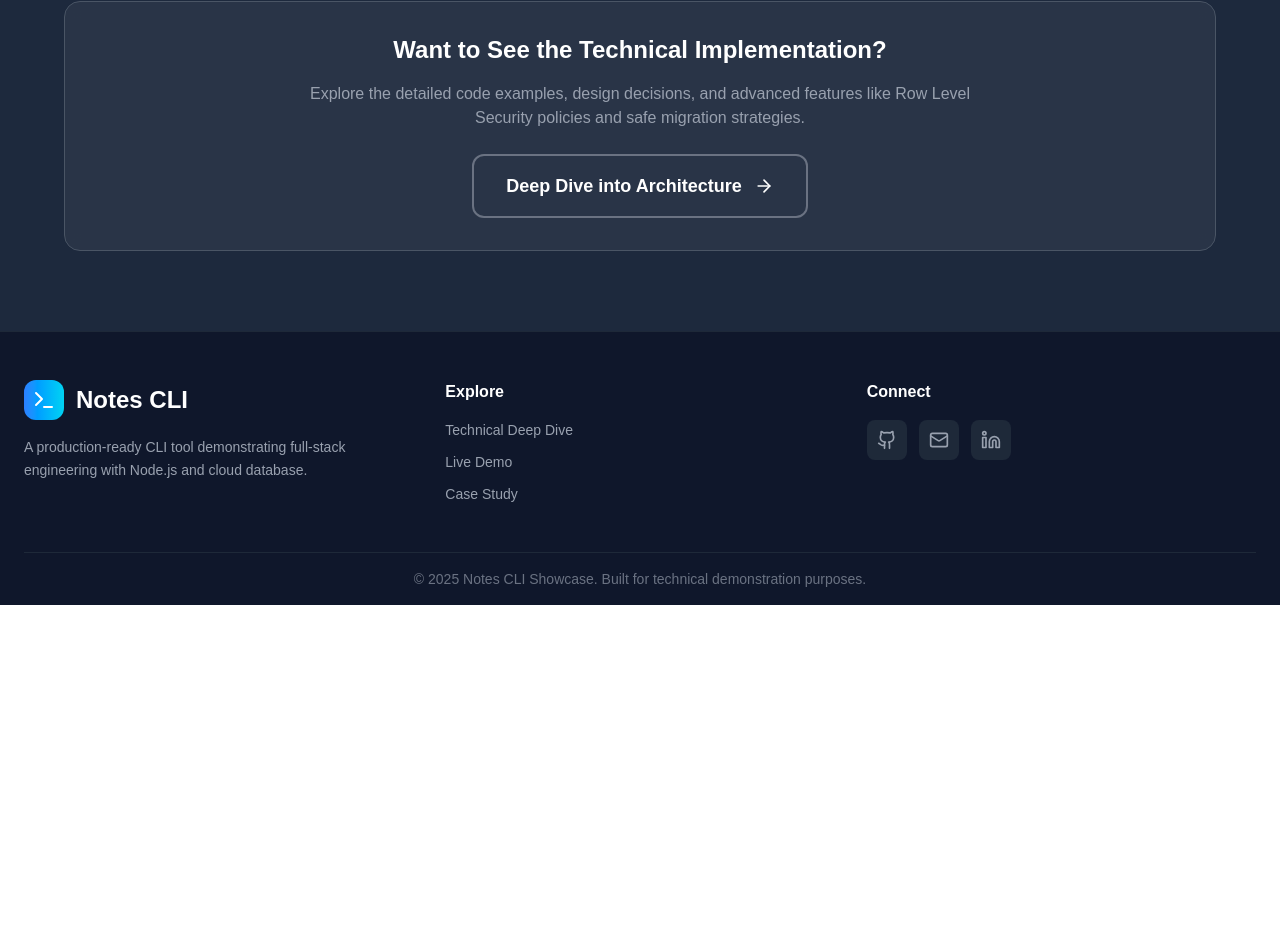
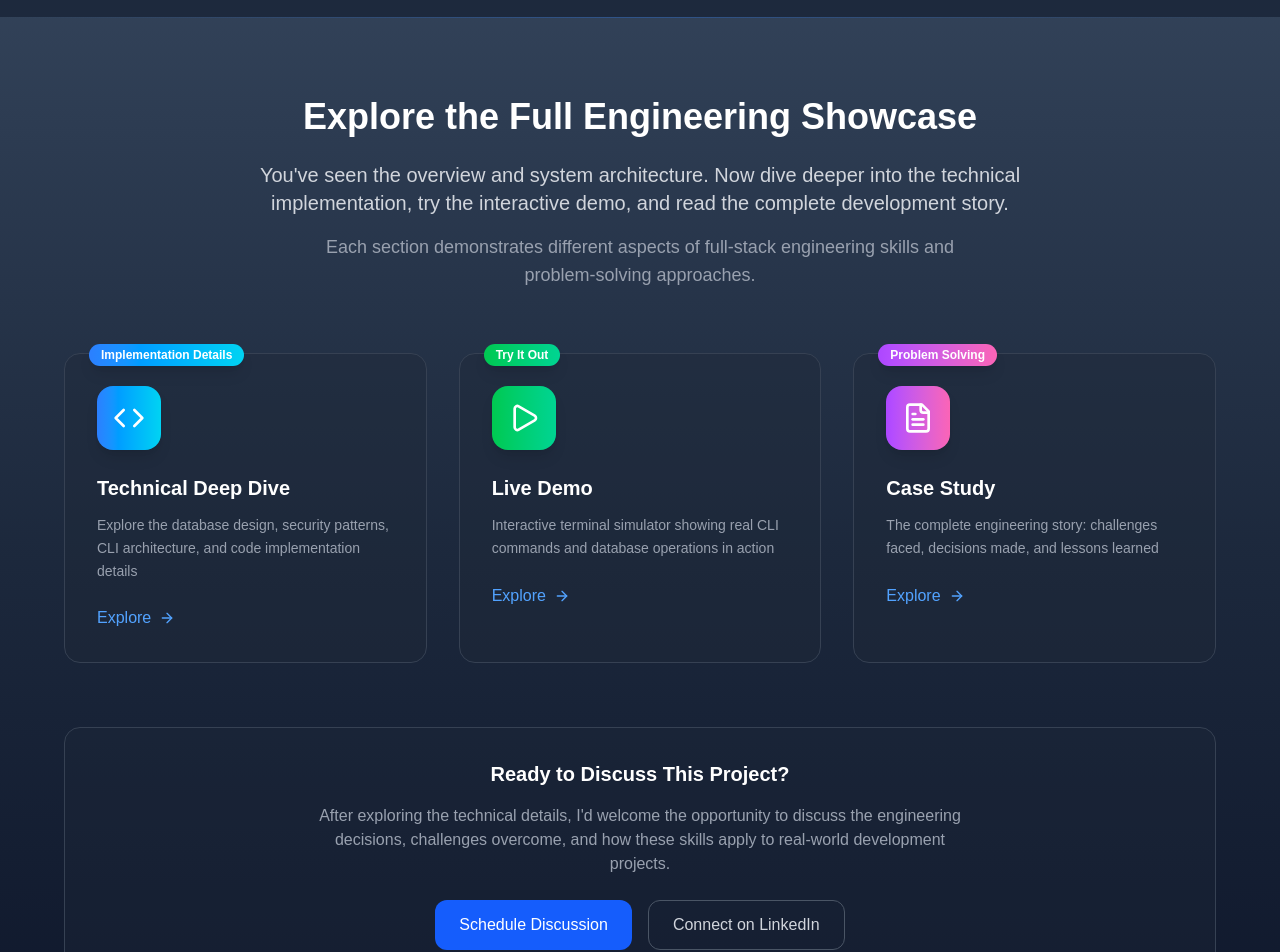
Before and after one commit to chloezhoudev/notes-cli-showcase, a Next.js app: page / in a window 1280 px wide. Shown: the part 3433-4385 px from the top of the page. Before the commit the page ends 4038 px from the top, so only its background shows below. Built offline with nearby package versions, Linux system fonts and the light colour scheme.

Commit message:
feat: add final CTA section and adjust architecture teaser

```diff
--- a/src/app/components/ArchitectureTeaser.tsx
+++ b/src/app/components/ArchitectureTeaser.tsx
@@ -122,7 +122,7 @@ const ArchitectureTeaser = () => {
           </div>
 
           {/* Key Architecture Principles */}
-          <div className="grid md:grid-cols-3 gap-8 mb-16">
+          <div className="grid md:grid-cols-3 gap-8">
             <div className="bg-gray-700/50 backdrop-blur-sm rounded-2xl p-6 border border-gray-600 text-center">
               <div className="w-12 h-12 bg-gradient-to-r from-blue-400 to-cyan-500 rounded-xl flex items-center justify-center mx-auto mb-4">
                 <Shield className="w-6 h-6 text-white" />
@@ -154,23 +154,6 @@ const ArchitectureTeaser = () => {
             </div>
           </div>
 
-          {/* CTA to Full Technical Deep Dive */}
-          <div className="text-center">
-            <div className="bg-gray-700/50 backdrop-blur-sm rounded-2xl p-8 border border-gray-600">
-              <h3 className="text-2xl font-bold text-white mb-4">
-                Want to See the Technical Implementation?
-              </h3>
-              <p className="text-gray-400 mb-6 max-w-2xl mx-auto">
-                Explore the detailed code examples, design decisions, and advanced features like
-                Row Level Security policies and safe migration strategies.
-              </p>
-              <button className="px-8 py-4 border-2 border-gray-500 hover:border-gray-400 rounded-xl font-semibold text-lg transition-all duration-300 flex items-center justify-center gap-3 mx-auto hover:bg-gray-700/80 text-white hover:transform hover:-translate-y-1 active:scale-95 cursor-pointer">
-                Deep Dive into Architecture
-                <ArrowRight className="w-5 h-5" />
-              </button>
-            </div>
-          </div>
-
         </div>
       </div>
     </section>
--- /dev/null
+++ b/src/app/components/FinalCTASection.tsx
@@ -0,0 +1,125 @@
+import React from 'react';
+import { ArrowRight, Code, Play, FileText } from 'lucide-react';
+
+const FinalCTASection = () => {
+  const showcasePages = [
+    {
+      title: "Technical Deep Dive",
+      description: "Explore the database design, security patterns, CLI architecture, and code implementation details",
+      icon: Code,
+      href: "/technical",
+      badge: "Implementation Details",
+      gradient: "from-blue-500 to-cyan-400"
+    },
+    {
+      title: "Live Demo",
+      description: "Interactive terminal simulator showing real CLI commands and database operations in action",
+      icon: Play,
+      href: "/demo",
+      badge: "Try It Out",
+      gradient: "from-green-500 to-emerald-400"
+    },
+    {
+      title: "Case Study",
+      description: "The complete engineering story: challenges faced, decisions made, and lessons learned",
+      icon: FileText,
+      href: "/case-study",
+      badge: "Problem Solving",
+      gradient: "from-purple-500 to-pink-400"
+    }
+  ];
+
+  return (
+    <section className="py-20 bg-gradient-to-b from-slate-700 via-slate-800 to-slate-900 relative">
+      {/* Top separator */}
+      <div className="absolute top-0 left-0 right-0 h-px bg-gradient-to-r from-transparent via-blue-500/30 to-transparent"></div>
+
+      <div className="container mx-auto px-6">
+        <div className="max-w-6xl mx-auto">
+
+          {/* Main Header */}
+          <div className="text-center mb-16">
+            <h2 className="text-3xl md:text-4xl font-bold text-white mb-6">
+              Explore the Full Engineering Showcase
+            </h2>
+            <p className="text-xl text-gray-300 max-w-3xl mx-auto mb-4">
+              You&apos;ve seen the overview and system architecture. Now dive deeper into the technical implementation,
+              try the interactive demo, and read the complete development story.
+            </p>
+            <p className="text-lg text-gray-400 max-w-2xl mx-auto">
+              Each section demonstrates different aspects of full-stack engineering skills and problem-solving approaches.
+            </p>
+          </div>
+
+          {/* Showcase Pages Grid */}
+          <div className="grid md:grid-cols-3 gap-8 mb-16">
+            {showcasePages.map((page, index) => (
+              <a
+                key={index}
+                href={page.href}
+                className="group relative bg-gray-800/40 hover:bg-gray-800/60 rounded-2xl p-8 border border-gray-700 hover:border-gray-600 transition-all duration-300 hover:transform hover:-translate-y-2 hover:shadow-2xl"
+              >
+                {/* Badge */}
+                <div className="absolute -top-3 left-6">
+                  <span className={`bg-gradient-to-r ${page.gradient} text-white px-3 py-1 rounded-full text-xs font-semibold shadow-lg`}>
+                    {page.badge}
+                  </span>
+                </div>
+
+                {/* Icon */}
+                <div className={`w-16 h-16 bg-gradient-to-r ${page.gradient} rounded-2xl flex items-center justify-center mb-6 group-hover:scale-110 transition-transform shadow-lg`}>
+                  <page.icon className="w-8 h-8 text-white" />
+                </div>
+
+                {/* Content */}
+                <h3 className="text-xl font-bold text-white mb-3 group-hover:text-blue-300 transition-colors">
+                  {page.title}
+                </h3>
+                <p className="text-gray-400 mb-6 leading-relaxed text-sm">
+                  {page.description}
+                </p>
+
+                {/* CTA */}
+                <div className="flex items-center text-blue-400 font-medium group-hover:text-blue-300 transition-colors">
+                  <span className="mr-2">Explore</span>
+                  <ArrowRight className="w-4 h-4 group-hover:translate-x-1 transition-transform" />
+                </div>
+              </a>
+            ))}
+          </div>
+
+          {/* Next Steps */}
+          <div className="text-center bg-gray-800/30 rounded-2xl p-8 border border-gray-700">
+            <h3 className="text-xl font-bold text-white mb-4">
+              Ready to Discuss This Project?
+            </h3>
+            <p className="text-gray-400 mb-6 max-w-2xl mx-auto">
+              After exploring the technical details, I&apos;d welcome the opportunity to discuss the engineering decisions,
+              challenges overcome, and how these skills apply to real-world development projects.
+            </p>
+
+            <div className="flex justify-center gap-4">
+              <a
+                href="mailto:czhou.connect@gmail.com?subject=Technical Discussion - Notes CLI Showcase"
+                className="flex items-center gap-2 px-6 py-3 bg-blue-600 hover:bg-blue-700 text-white rounded-xl font-medium transition-all duration-200 hover:transform hover:-translate-y-1"
+              >
+                Schedule Discussion
+              </a>
+              <a
+                href="https://www.linkedin.com/in/xyzhou-developer"
+                target="_blank"
+                rel="noopener noreferrer"
+                className="flex items-center gap-2 px-6 py-3 border border-gray-600 hover:border-gray-500 text-gray-300 hover:text-white rounded-xl font-medium transition-all duration-200 hover:bg-gray-800/50"
+              >
+                Connect on LinkedIn
+              </a>
+            </div>
+          </div>
+
+        </div>
+      </div>
+    </section>
+  );
+};
+
+export default FinalCTASection;
--- a/src/app/page.tsx
+++ b/src/app/page.tsx
@@ -1,6 +1,7 @@
 import HeroSection from './components/HeroSection';
 import TechDecisionsSection from './components/TechDecisionsSection';
 import ArchitectureTeaser from './components/ArchitectureTeaser';
+import FinalCTASection from './components/FinalCTASection';
 
 export default function Home() {
   return (
@@ -8,6 +9,7 @@ export default function Home() {
       <HeroSection />
       <TechDecisionsSection />
       <ArchitectureTeaser />
+      <FinalCTASection />
     </>
   );
 }
```
